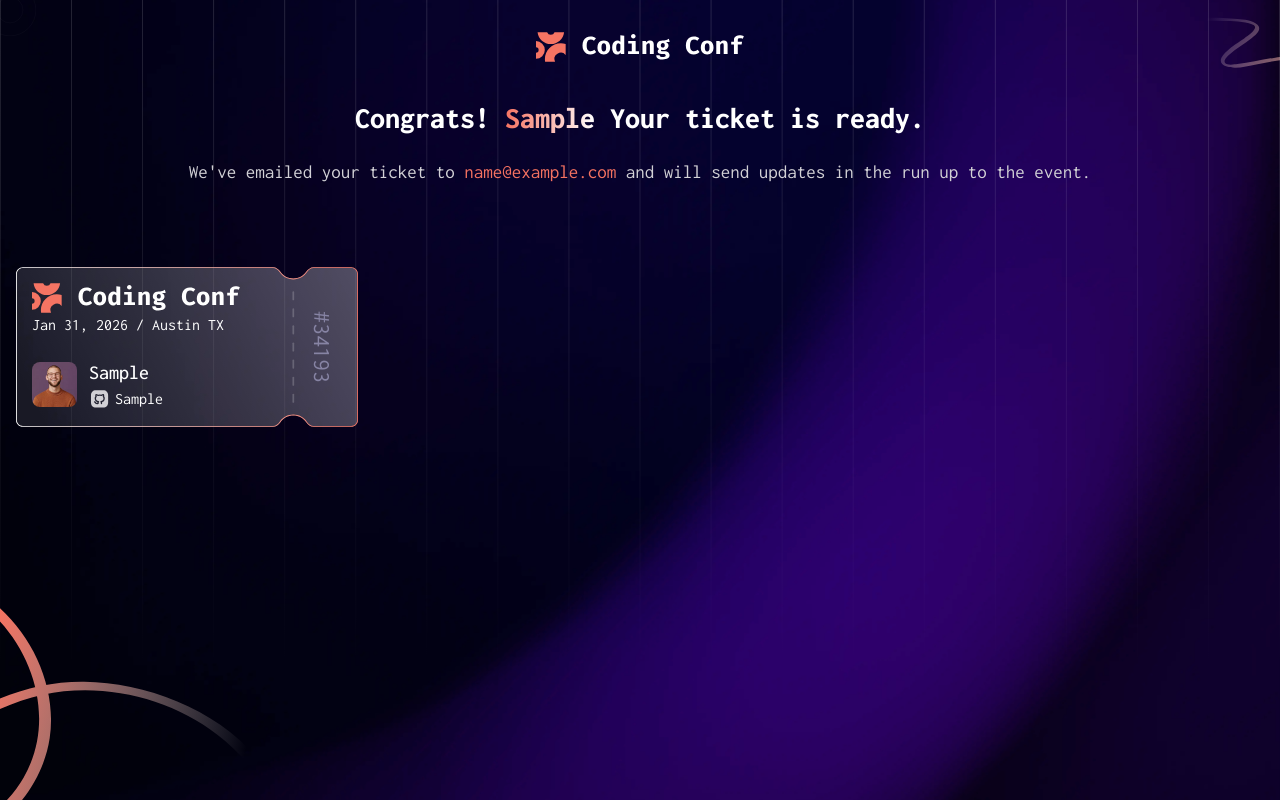
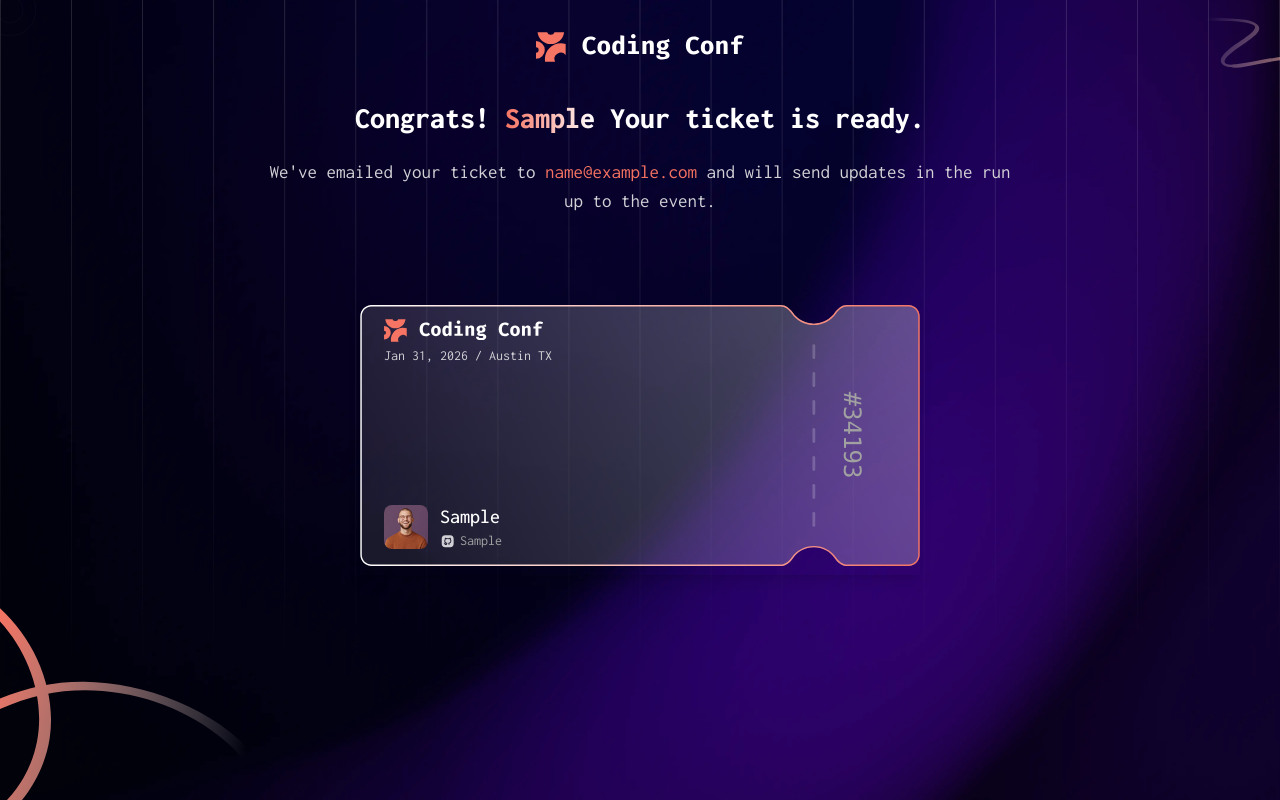
Before and after one commit to EstebanPastor/Conferece-ticket-generator, a React (Vite) app: page / in a window 1280 px wide. Both pictures are taken after typing "Sample", "name@example.com", "Sample" into the empty fields and a click on the button "Generate my ticket". Built offline with nearby package versions, Linux system fonts and the light colour scheme.

Commit message:
FIX: fixed tailwind classes for the ticket page, now the ticket is centered for all the devices

```diff
--- a/src/App.jsx
+++ b/src/App.jsx
@@ -8,7 +8,9 @@ const App = () => {
 
   return (
     <MainLayout>
-      {context.showTicket ? <ConfirmationPage /> : <TicketFormPage />}
+      <main className="max-w-3xl mx-auto">
+        {context.showTicket ? <ConfirmationPage /> : <TicketFormPage />}
+      </main>
     </MainLayout>
   );
 };
--- a/src/components/confirmation-page/Ticket.tsx
+++ b/src/components/confirmation-page/Ticket.tsx
@@ -10,26 +10,26 @@ const Ticket = () => {
   }, []);
 
   return (
-    <div className="h-40 w-85.5 flex flex-col justify-between p-4 bg-[url(/assets/images/pattern-ticket.svg)] bg-contain bg-no-repeat relative">
+    <div className="w-full max-w-85 sm:max-w-105 md:max-w-140 aspect-560/280 flex flex-col justify-between p-5 sm:p-6 bg-[url('/assets/images/pattern-ticket.svg')] bg-cover sm:bg-contain bg-no-repeat bg-center relative mx-auto my-4 shadow-lg">
       <div>
-        <img src="/assets/images/logo-full.svg" alt="logo" />
-        <p>Jan 31, 2026 / Austin TX</p>
+        <img src="/assets/images/logo-full.svg" alt="logo" className="w-32 sm:w-40" />
+        <p className="text-xs sm:text-sm text-neutral-300 mt-1">Jan 31, 2026 / Austin TX</p>
       </div>
       <div className="flex gap-3 items-center">
         <img
           src={url || "/assets/images/image-avatar.jpg"}
           alt="image avatar"
-          className="size-11.25 rounded-lg object-cover"
+          className="w-11 h-11 rounded-lg object-cover"
         />
         <div>
-          <p className="text-xl font-medium">{fullName || "Esteban Pastor"}</p>
-          <div className="flex items-center gap-1">
-            <img src="/assets/images/icon-github.svg" alt="Github icon" />
-            <p>{githubUser || "@estebanpastor"}</p>
+          <p className="text-lg sm:text-xl font-medium text-white">{fullName || "Esteban Pastor"}</p>
+          <div className="flex items-center gap-1 text-neutral-400">
+            <img src="/assets/images/icon-github.svg" alt="Github icon" className="w-4 h-4" />
+            <p className="text-sm">{githubUser || "@estebanpastor"}</p>
           </div>
         </div>
       </div>
-      <p className="text-2xl absolute top-1/2 right-0 transform -translate-y-1/2 rotate-90 text-neutral-500">
+      <p className="text-xl sm:text-2xl absolute top-1/2 right-4 sm:right-6 -translate-y-1/2 rotate-90 text-neutral-400 font-mono">
         {ticketNumber}
       </p>
     </div>
```
